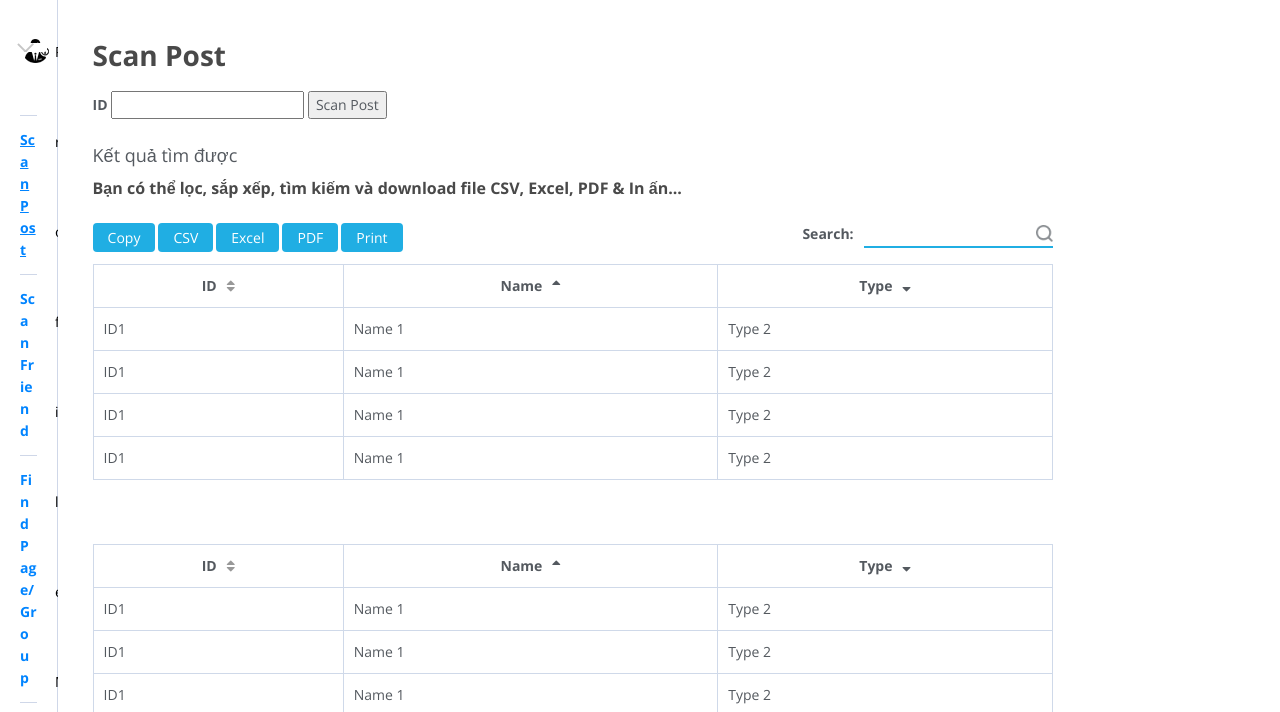
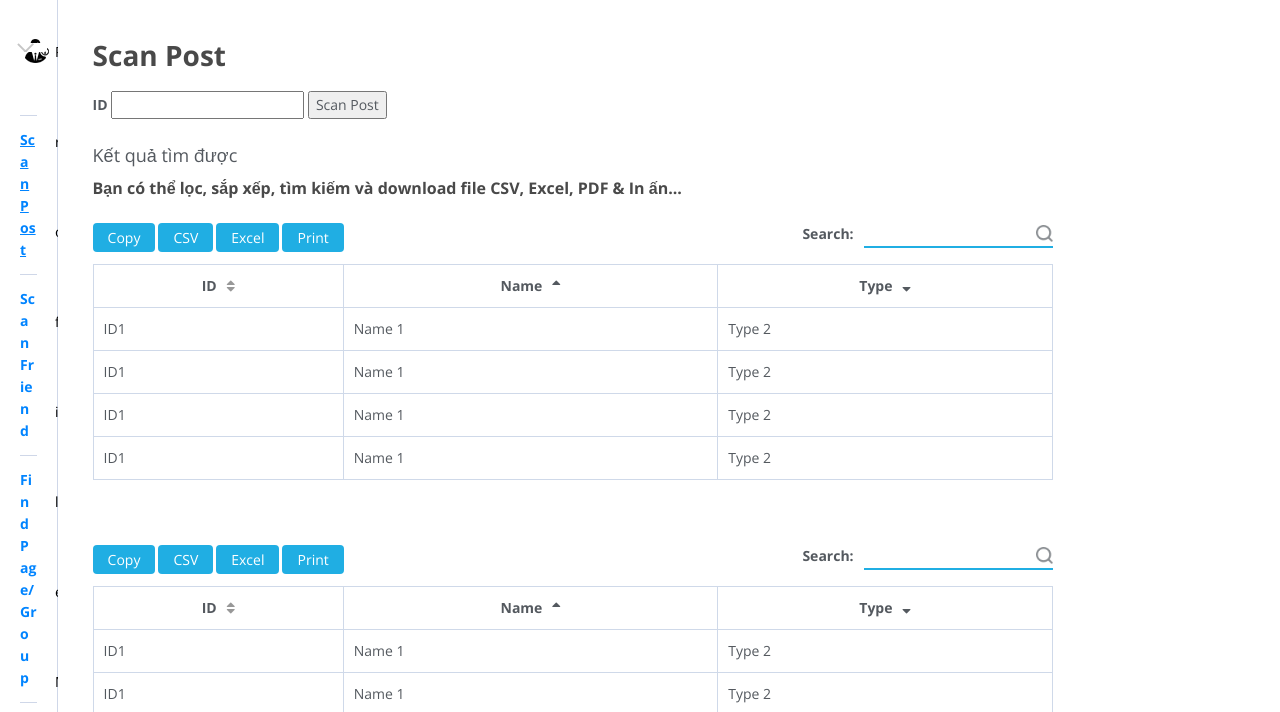
Before and after one commit to zhuylanz/website500k, a website: page view/profile.html in a window 1280 px wide. Both pictures are taken after a click on the link "Scan Post". Shown: the part 83-795 px from the top of the page. Drawn offline with nearby package versions, Linux system fonts and the light colour scheme; no server answers.

Commit message:
copy print done

```diff
--- a/view/profile.html
+++ b/view/profile.html
@@ -101,7 +101,7 @@
 											<h6 class="card-subtitle">Bạn có thể lọc, sắp xếp, tìm kiếm và download file CSV, Excel, PDF & In ấn...</h6>
 											<div class="table-responsive m-t-40">
 												<div id="example23_wrapper" class="dataTables_wrapper">
-													<div class="dt-buttons col-md-6"><a class="dt-button buttons-copy buttons-html5" tabindex="0" aria-controls="example23" href="#"><span>Copy</span></a><a onclick="main_vue.downloadFile('scan-post', 'CSV')" class="dt-button buttons-csv buttons-html5" tabindex="0" aria-controls="example23" href="#"><span>CSV</span></a><a onclick="main_vue.downloadFile('scan-post', 'XLS')" class="dt-button buttons-excel buttons-html5" tabindex="0" aria-controls="example23" href="#"><span>Excel</span></a><a class="dt-button buttons-pdf buttons-html5" tabindex="0" aria-controls="example23" href="#"><span>PDF</span></a><a class="dt-button buttons-print" tabindex="0" aria-controls="example23" href="#"><span>Print</span></a></div>
+													<div class="dt-buttons col-md-6"><a onclick="xport.copyTable('reaction-tbl')" class="dt-button buttons-copy buttons-html5" tabindex="0" aria-controls="example23" href="#"><span>Copy</span></a><a onclick="main_vue.downloadFile('scan-post-react', 'CSV')" class="dt-button buttons-csv buttons-html5" tabindex="0" aria-controls="example23" href="#"><span>CSV</span></a><a onclick="main_vue.downloadFile('scan-post-react', 'XLS')" class="dt-button buttons-excel buttons-html5" tabindex="0" aria-controls="example23" href="#"><span>Excel</span></a><a onclick="xport.printTable('reaction-tbl')" class="dt-button buttons-print" tabindex="0" aria-controls="example23" href="#"><span>Print</span></a></div>
 
 													<div id="example23_filter" class="dataTables_filter col-md-6 align-right"><label>Search:<input class="" placeholder="" aria-controls="example23" type="search"></label></div>
 												</div>
@@ -140,6 +140,11 @@
 												</table>
 											</div>
 											<br /><br />
+											<div id="example23_wrapper" class="dataTables_wrapper">
+												<div class="dt-buttons col-md-6"><a onclick="xport.copyTable('comment-tbl')" class="dt-button buttons-copy buttons-html5" tabindex="0" aria-controls="example23" href="#"><span>Copy</span></a><a onclick="main_vue.downloadFile('scan-post-cmt', 'CSV')" class="dt-button buttons-csv buttons-html5" tabindex="0" aria-controls="example23" href="#"><span>CSV</span></a><a onclick="main_vue.downloadFile('scan-post-cmt', 'XLS')" class="dt-button buttons-excel buttons-html5" tabindex="0" aria-controls="example23" href="#"><span>Excel</span></a><a onclick="xport.printTable('comment-tbl')" class="dt-button buttons-print" tabindex="0" aria-controls="example23" href="#"><span>Print</span></a></div>
+
+												<div id="example23_filter" class="dataTables_filter col-md-6 align-right"><label>Search:<input class="" placeholder="" aria-controls="example23" type="search"></label></div>
+											</div>
 											<div class="table">
 												<table id="comment-tbl">
 													<thead>
@@ -268,7 +273,7 @@
 											<h6 class="card-subtitle">Bạn có thể lọc, sắp xếp, tìm kiếm và download file CSV, Excel, PDF & In ấn...</h6>
 											<div class="table-responsive m-t-40 container">
 												<div id="example23_wrapper" class="dataTables_wrapper row">
-													<div class="dt-buttons col-md-6"><a class="dt-button buttons-copy buttons-html5" tabindex="0" aria-controls="example23" href="#"><span>Copy</span></a><a onclick="main_vue.downloadFile('scan-friend', 'CSV')" class="dt-button buttons-csv buttons-html5" tabindex="0" aria-controls="example23" href="#"><span>CSV</span></a><a onclick="main_vue.downloadFile('scan-friend', 'XLS')" class="dt-button buttons-excel buttons-html5" tabindex="0" aria-controls="example23" href="#"><span>Excel</span></a><a class="dt-button buttons-pdf buttons-html5" tabindex="0" aria-controls="example23" href="#"><span>PDF</span></a><a class="dt-button buttons-print" tabindex="0" aria-controls="example23" href="#"><span>Print</span></a></div>
+													<div class="dt-buttons col-md-6"><a onclick="xport.copyTable('friend-tbl')" class="dt-button buttons-copy buttons-html5" tabindex="0" aria-controls="example23" href="#"><span>Copy</span></a><a onclick="main_vue.downloadFile('scan-friend', 'CSV')" class="dt-button buttons-csv buttons-html5" tabindex="0" aria-controls="example23" href="#"><span>CSV</span></a><a onclick="main_vue.downloadFile('scan-friend', 'XLS')" class="dt-button buttons-excel buttons-html5" tabindex="0" aria-controls="example23" href="#"><span>Excel</span></a><a onclick="xport.printTable('friend-tbl')" class="dt-button buttons-print" tabindex="0" aria-controls="example23" href="#"><span>Print</span></a></div>
 
 													<div id="example23_filter" class="dataTables_filter col-md-6 align-right"><label>Search:<input class="" placeholder="" aria-controls="example23" type="search"></label></div>
 												</div>
@@ -324,7 +329,7 @@
 											<h6 class="card-subtitle">Bạn có thể lọc, sắp xếp, tìm kiếm và download file CSV, Excel, PDF & In ấn...</h6>
 											<div class="table-responsive m-t-40 container">
 												<div id="example23_wrapper" class="dataTables_wrapper row">
-													<div class="dt-buttons col-md-6"><a class="dt-button buttons-copy buttons-html5" tabindex="0" aria-controls="example23" href="#"><span>Copy</span></a><a onclick="main_vue.downloadFile('search-page', 'CSV')" class="dt-button buttons-csv buttons-html5" tabindex="0" aria-controls="example23" href="#"><span>CSV</span></a><a onclick="main_vue.downloadFile('search-page', 'XLS')" class="dt-button buttons-excel buttons-html5" tabindex="0" aria-controls="example23" href="#"><span>Excel</span></a><a class="dt-button buttons-pdf buttons-html5" tabindex="0" aria-controls="example23" href="#"><span>PDF</span></a><a class="dt-button buttons-print" tabindex="0" aria-controls="example23" href="#"><span>Print</span></a></div>
+													<div class="dt-buttons col-md-6"><a onclick="xport.copyTable('search-tbl')" class="dt-button buttons-copy buttons-html5" tabindex="0" aria-controls="example23" href="#"><span>Copy</span></a><a onclick="main_vue.downloadFile('search-page', 'CSV')" class="dt-button buttons-csv buttons-html5" tabindex="0" aria-controls="example23" href="#"><span>CSV</span></a><a onclick="main_vue.downloadFile('search-page', 'XLS')" class="dt-button buttons-excel buttons-html5" tabindex="0" aria-controls="example23" href="#"><span>Excel</span></a><a onclick="xport.printTable('search-tbl')" class="dt-button buttons-print" tabindex="0" aria-controls="example23" href="#"><span>Print</span></a></div>
 
 													<div id="example23_filter" class="dataTables_filter col-md-6 align-right"><label>Search:<input class="" placeholder="" aria-controls="example23" type="search"></label></div>
 												</div>
@@ -397,7 +402,7 @@
 											<h6 class="card-subtitle">Bạn có thể lọc, sắp xếp, tìm kiếm và download file CSV, Excel, PDF & In ấn...</h6>
 											<div class="table-responsive m-t-40 container">
 												<div id="example23_wrapper" class="dataTables_wrapper row">
-													<div class="dt-buttons col-md-6"><a class="dt-button buttons-copy buttons-html5" tabindex="0" aria-controls="example23" href="#"><span>Copy</span></a><a onclick="main_vue.downloadFile('post', 'CSV')" class="dt-button buttons-csv buttons-html5" tabindex="0" aria-controls="example23" href="#"><span>CSV</span></a><a onclick="main_vue.downloadFile('post', 'XLS')" class="dt-button buttons-excel buttons-html5" tabindex="0" aria-controls="example23" href="#"><span>Excel</span></a><a class="dt-button buttons-pdf buttons-html5" tabindex="0" aria-controls="example23" href="#"><span>PDF</span></a><a class="dt-button buttons-print" tabindex="0" aria-controls="example23" href="#"><span>Print</span></a></div>
+													<div class="dt-buttons col-md-6"><a onclick="xport.copyTable('post-tbl')" class="dt-button buttons-copy buttons-html5" tabindex="0" aria-controls="example23" href="#"><span>Copy</span></a><a onclick="main_vue.downloadFile('post', 'CSV')" class="dt-button buttons-csv buttons-html5" tabindex="0" aria-controls="example23" href="#"><span>CSV</span></a><a onclick="main_vue.downloadFile('post', 'XLS')" class="dt-button buttons-excel buttons-html5" tabindex="0" aria-controls="example23" href="#"><span>Excel</span></a><a onclick="xport.printTable('post-tbl')" class="dt-button buttons-print" tabindex="0" aria-controls="example23" href="#"><span>Print</span></a></div>
 
 													<div id="example23_filter" class="dataTables_filter col-md-6 align-right"><label>Search:<input class="" placeholder="" aria-controls="example23" type="search"></label></div>
 												</div>
@@ -438,7 +443,7 @@
 											<h6 class="card-subtitle">Bạn có thể lọc, sắp xếp, tìm kiếm và download file CSV, Excel, PDF & In ấn...</h6>
 											<div class="table-responsive m-t-40 container">
 												<div id="example23_wrapper" class="dataTables_wrapper row">
-													<div class="dt-buttons col-md-6"><a class="dt-button buttons-copy buttons-html5" tabindex="0" aria-controls="example23" href="#"><span>Copy</span></a><a onclick="main_vue.downloadFile('newsfeed', 'CSV')" class="dt-button buttons-csv buttons-html5" tabindex="0" aria-controls="example23" href="#"><span>CSV</span></a><a onclick="main_vue.downloadFile('newsfeed', 'XLS')" class="dt-button buttons-excel buttons-html5" tabindex="0" aria-controls="example23" href="#"><span>Excel</span></a><a class="dt-button buttons-pdf buttons-html5" tabindex="0" aria-controls="example23" href="#"><span>PDF</span></a><a class="dt-button buttons-print" tabindex="0" aria-controls="example23" href="#"><span>Print</span></a></div>
+													<div class="dt-buttons col-md-6"><a onclick="xport.copyTable('newsfeed-tbl')" class="dt-button buttons-copy buttons-html5" tabindex="0" aria-controls="example23" href="#"><span>Copy</span></a><a onclick="main_vue.downloadFile('newsfeed', 'CSV')" class="dt-button buttons-csv buttons-html5" tabindex="0" aria-controls="example23" href="#"><span>CSV</span></a><a onclick="main_vue.downloadFile('newsfeed', 'XLS')" class="dt-button buttons-excel buttons-html5" tabindex="0" aria-controls="example23" href="#"><span>Excel</span></a><a onclick="xport.printTable('newsfeed-tbl')" class="dt-button buttons-print" tabindex="0" aria-controls="example23" href="#"><span>Print</span></a></div>
 
 													<div id="example23_filter" class="dataTables_filter col-md-6 align-right"><label>Search:<input class="" placeholder="" aria-controls="example23" type="search"></label></div>
 												</div>
@@ -474,7 +479,7 @@
 											<h6 class="card-subtitle">Bạn có thể lọc, sắp xếp, tìm kiếm và download file CSV, Excel, PDF & In ấn...</h6>
 											<div class="table-responsive m-t-40 container">
 												<div id="example23_wrapper" class="dataTables_wrapper row">
-													<div class="dt-buttons col-md-6"><a class="dt-button buttons-copy buttons-html5" tabindex="0" aria-controls="example23" href="#"><span>Copy</span></a><a onclick="main_vue.downloadFile('post-friend', 'CSV')" class="dt-button buttons-csv buttons-html5" tabindex="0" aria-controls="example23" href="#"><span>CSV</span></a><a onclick="main_vue.downloadFile('post-friend', 'XLS')" class="dt-button buttons-excel buttons-html5" tabindex="0" aria-controls="example23" href="#"><span>Excel</span></a><a class="dt-button buttons-pdf buttons-html5" tabindex="0" aria-controls="example23" href="#"><span>PDF</span></a><a class="dt-button buttons-print" tabindex="0" aria-controls="example23" href="#"><span>Print</span></a></div>
+													<div class="dt-buttons col-md-6"><a onclick="xport.copyTable('post-friend-tbl')" class="dt-button buttons-copy buttons-html5" tabindex="0" aria-controls="example23" href="#"><span>Copy</span></a><a onclick="main_vue.downloadFile('post-friend', 'CSV')" class="dt-button buttons-csv buttons-html5" tabindex="0" aria-controls="example23" href="#"><span>CSV</span></a><a onclick="main_vue.downloadFile('post-friend', 'XLS')" class="dt-button buttons-excel buttons-html5" tabindex="0" aria-controls="example23" href="#"><span>Excel</span></a><a onclick="xport.printTable('post-friend-tbl')" class="dt-button buttons-print" tabindex="0" aria-controls="example23" href="#"><span>Print</span></a></div>
 
 													<div id="example23_filter" class="dataTables_filter col-md-6 align-right"><label>Search:<input class="" placeholder="" aria-controls="example23" type="search"></label></div>
 												</div>
@@ -511,7 +516,7 @@
 											<h6 class="card-subtitle">Bạn có thể lọc, sắp xếp, tìm kiếm và download file CSV, Excel, PDF & In ấn...</h6>
 											<div class="table-responsive m-t-40 container">
 												<div id="example23_wrapper" class="dataTables_wrapper row">
-													<div class="dt-buttons col-md-6"><a class="dt-button buttons-copy buttons-html5" tabindex="0" aria-controls="example23" href="#"><span>Copy</span></a><a onclick="main_vue.downloadFile('edit-friend', 'CSV')" class="dt-button buttons-csv buttons-html5" tabindex="0" aria-controls="example23" href="#"><span>CSV</span></a><a onclick="main_vue.downloadFile('edit-friend', 'XLS')" class="dt-button buttons-excel buttons-html5" tabindex="0" aria-controls="example23" href="#"><span>Excel</span></a><a class="dt-button buttons-pdf buttons-html5" tabindex="0" aria-controls="example23" href="#"><span>PDF</span></a><a class="dt-button buttons-print" tabindex="0" aria-controls="example23" href="#"><span>Print</span></a></div>
+													<div class="dt-buttons col-md-6"><a onclick="xport.copyTable('edit-friend-tbl')" class="dt-button buttons-copy buttons-html5" tabindex="0" aria-controls="example23" href="#"><span>Copy</span></a><a onclick="main_vue.downloadFile('edit-friend', 'CSV')" class="dt-button buttons-csv buttons-html5" tabindex="0" aria-controls="example23" href="#"><span>CSV</span></a><a onclick="main_vue.downloadFile('edit-friend', 'XLS')" class="dt-button buttons-excel buttons-html5" tabindex="0" aria-controls="example23" href="#"><span>Excel</span></a><a onclick="xport.printTable('edit-friend-tbl')" class="dt-button buttons-print" tabindex="0" aria-controls="example23" href="#"><span>Print</span></a></div>
 
 													<div id="example23_filter" class="dataTables_filter col-md-6 align-right"><label>Search:<input class="" placeholder="" aria-controls="example23" type="search"></label></div>
 												</div>
@@ -741,13 +746,19 @@
 				},
 				downloadFile : function(ngin, type) {
 					switch (ngin) {
-						case 'scan-post':
+						case 'scan-post-react':
 						if (type == 'CSV') {
 							xport.toCSV('reaction-tbl');
+						} else if (type == 'XLS') {
+							xport.toXLS('reaction-tbl');
+						}
+						break;
+
+						case 'scan-post-cmt':
+						if (type == 'CSV') {
 							xport.toCSV('comment-tbl');
 						} else if (type == 'XLS') {
-							xport.toXLS('reaction-tbl');
-							xport.toXLS('reaction-tbl');
+							xport.toCSV('comment-tbl');
 						}
 						break;
 
@@ -870,6 +881,28 @@ let xport = {
 			.join(",");
 		})
 		.join("\r\n");
+	},
+	printTable: function(tableId) {
+		console.log('working')
+		var divToPrint = document.getElementById(tableId);
+		newWin = window.open("");
+		newWin.document.write(divToPrint.outerHTML);
+		newWin.print();
+		newWin.close();
+	},
+	copyTable: function(tableId) {
+		if (document.selection) {
+			var range = document.body.createTextRange();
+			range.moveToElementText(document.getElementById(tableId));
+			range.select();
+			document.execCommand("Copy");
+		} else if (window.getSelection) {
+			var range = document.createRange();
+			range.selectNode(document.getElementById(tableId));
+			window.getSelection().removeAllRanges();
+			window.getSelection().addRange(range);
+			document.execCommand("Copy");
+		}
 	}
 };
 
```
